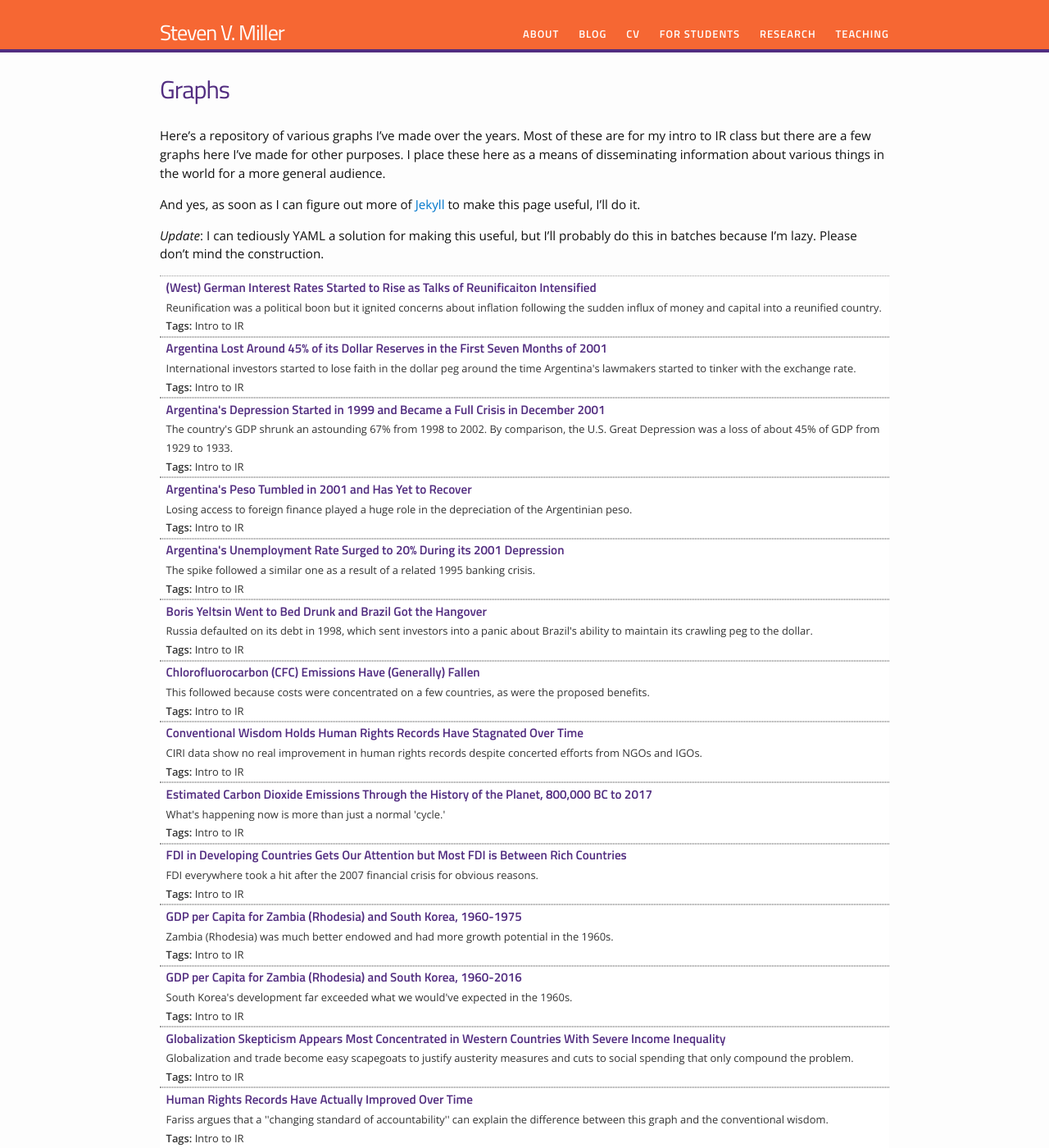
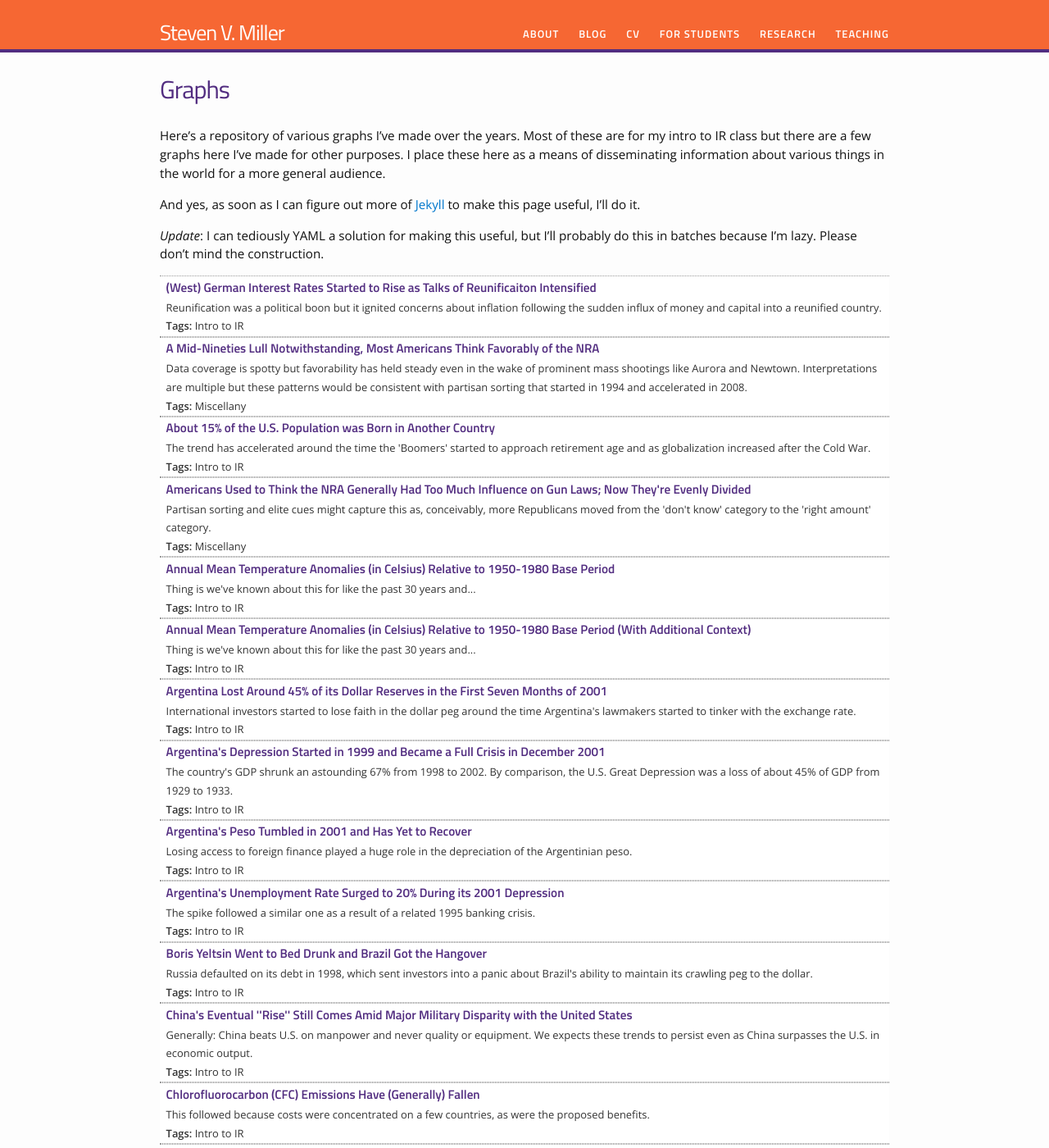
Before and after one commit to svmiller/svmiller.github.io, a Jekyll site: the page built from graphs.md, in a window 1280 px wide and 1400 px high. Shown: the whole window at 82% size. Built offline with Jekyll 4.4.1, drawn with Linux system fonts in a browser that asks for light colours; nearby versions of some CDN libraries; some web fonts are replaced; some of the changed text lies outside the part shown.

Commit message:
a few more graph entires

```diff
--- a/_data/graphs.yml
+++ b/_data/graphs.yml
@@ -171,3 +171,38 @@
     title: The Italian Lira's Slide Was Even More Pronounced (Than the Pound Sterling) in the 1992 ERM Crisis
     caption: "The Lira lost about a third of its value in the three year window between 1992 and 1995."
     tags: Intro to IR
+
+  - file: mean-temperature-anomalies-context.pdf
+    title: Annual Mean Temperature Anomalies (in Celsius) Relative to 1950-1980 Base Period (With Additional Context)
+    caption: "Thing is we've known about this for like the past 30 years and..."
+    tags: Intro to IR
+
+  - file: mean-temperature-anomalies.pdf
+    title: Annual Mean Temperature Anomalies (in Celsius) Relative to 1950-1980 Base Period
+    caption: "Thing is we've known about this for like the past 30 years and..."
+    tags: Intro to IR
+
+  - file: migrant-pop-usa-by-country.pdf
+    title: U.S. Migration is Mostly Regional and Mexico Accounts for Just Under a Quarter of It
+    caption: "Mexico, Puerto Rico, Canada, and Cuba combine for about 33% of the U.S.' mid-year migrant population in 2017."
+    tags: Intro to IR
+
+  - file: migrant-pop-usa.pdf
+    title: "About 15% of the U.S. Population was Born in Another Country"
+    caption: "The trend has accelerated around the time the 'Boomers' started to approach retirement age and as globalization increased after the Cold War."
+    tags: Intro to IR
+
+  - file: military-balance-usa-chn-2015.pdf
+    title: "China's Eventual ''Rise'' Still Comes Amid Major Military Disparity with the United States"
+    caption: "Generally: China beats U.S. on manpower and never quality or equipment. We expects these trends to persist even as China surpasses the U.S. in economic output."
+    tags: Intro to IR
+
+  - file: nra-favorability-ratings-pew-1994-2014.pdf
+    title: "A Mid-Nineties Lull Notwithstanding, Most Americans Think Favorably of the NRA"
+    caption: "Data coverage is spotty but favorability has held steady even in the wake of prominent mass shootings like Aurora and Newtown. Interpretations are multiple but these patterns would be consistent with partisan sorting that started in 1994 and accelerated in 2008."
+    tags: Miscellany
+
+  - file: nra-influence-gun-laws-pew-2000-2017.pdf
+    title: "Americans Used to Think the NRA Generally Had Too Much Influence on Gun Laws; Now They're Evenly Divided"
+    caption: "Partisan sorting and elite cues might capture this as, conceivably, more Republicans moved from the 'don't know' category to the 'right amount' category."
+    tags: Miscellany
```
